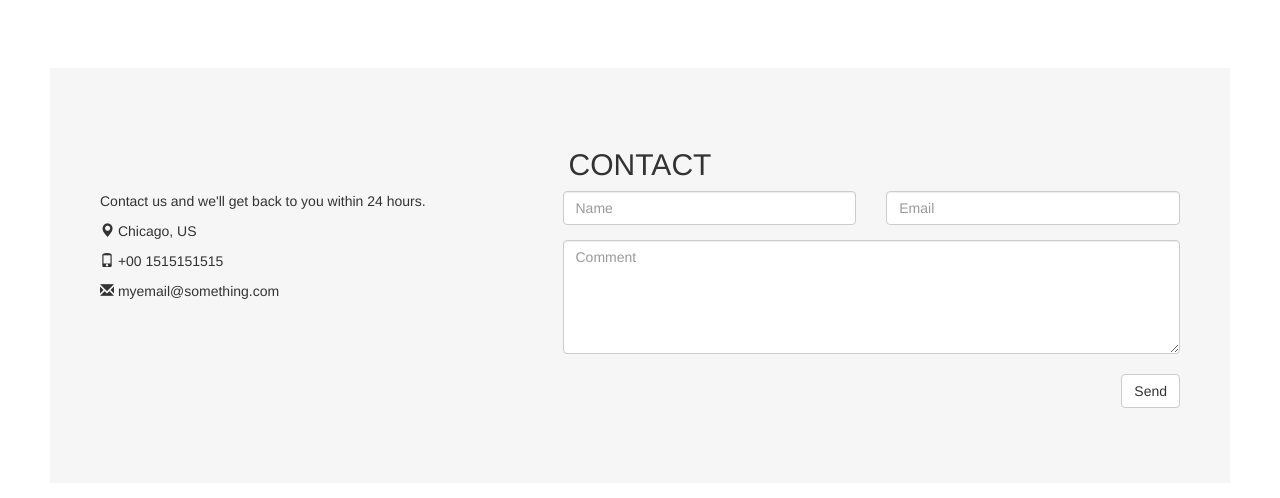
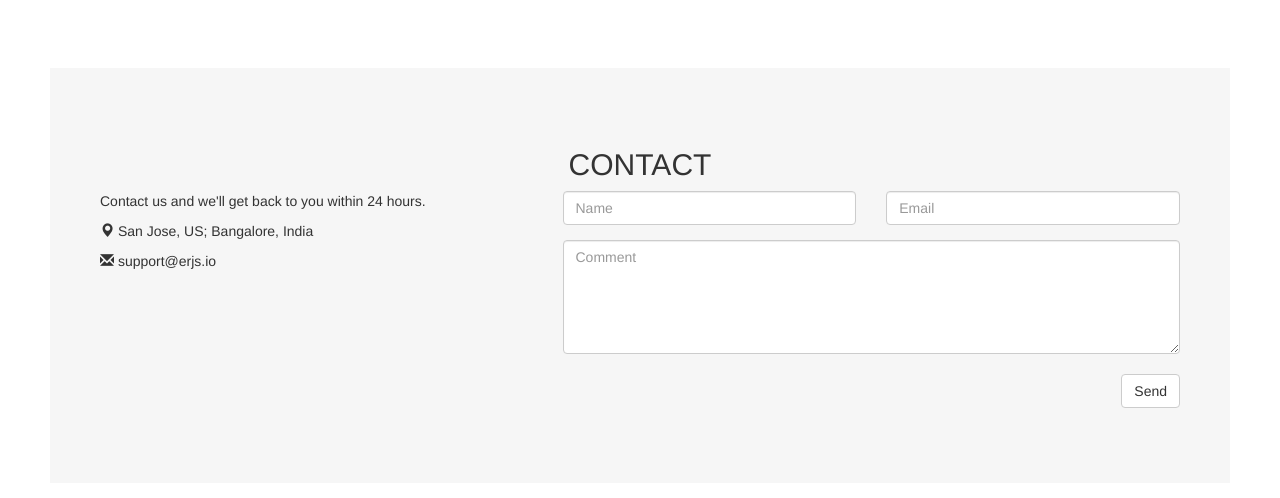
Before and after one commit to sumxf/landingPage, a PHP site: page / in a window 1280 px wide. Shown: the part 1410-1908 px from the top of the page. Run offline with PHP 8.4, Linux system fonts and the light colour scheme.

Commit message:
corrected email ids

```diff
--- a/index.php
+++ b/index.php
@@ -181,9 +181,8 @@
   <div class="row">
     <div class="col-sm-5">
       <p>Contact us and we'll get back to you within 24 hours.</p>
-      <p><span class="glyphicon glyphicon-map-marker"></span> Chicago, US</p>
-      <p><span class="glyphicon glyphicon-phone"></span> +00 1515151515</p>
-      <p><span class="glyphicon glyphicon-envelope"></span> myemail@something.com</p>
+      <p><span class="glyphicon glyphicon-map-marker"></span> San Jose, US; Bangalore, India</p>
+      <p><span class="glyphicon glyphicon-envelope"></span> support@erjs.io</p>
     </div>
     <div class="col-sm-7">
       <div class="row">
```
